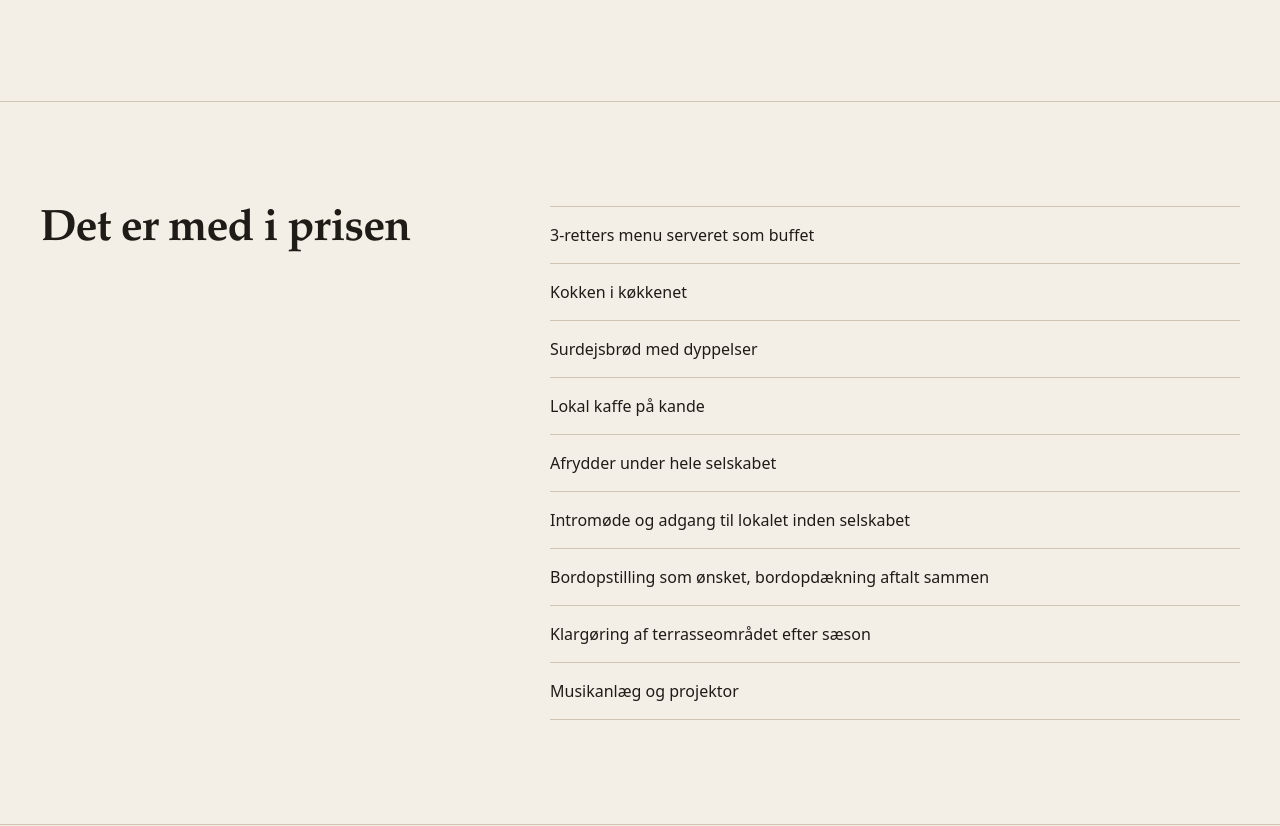
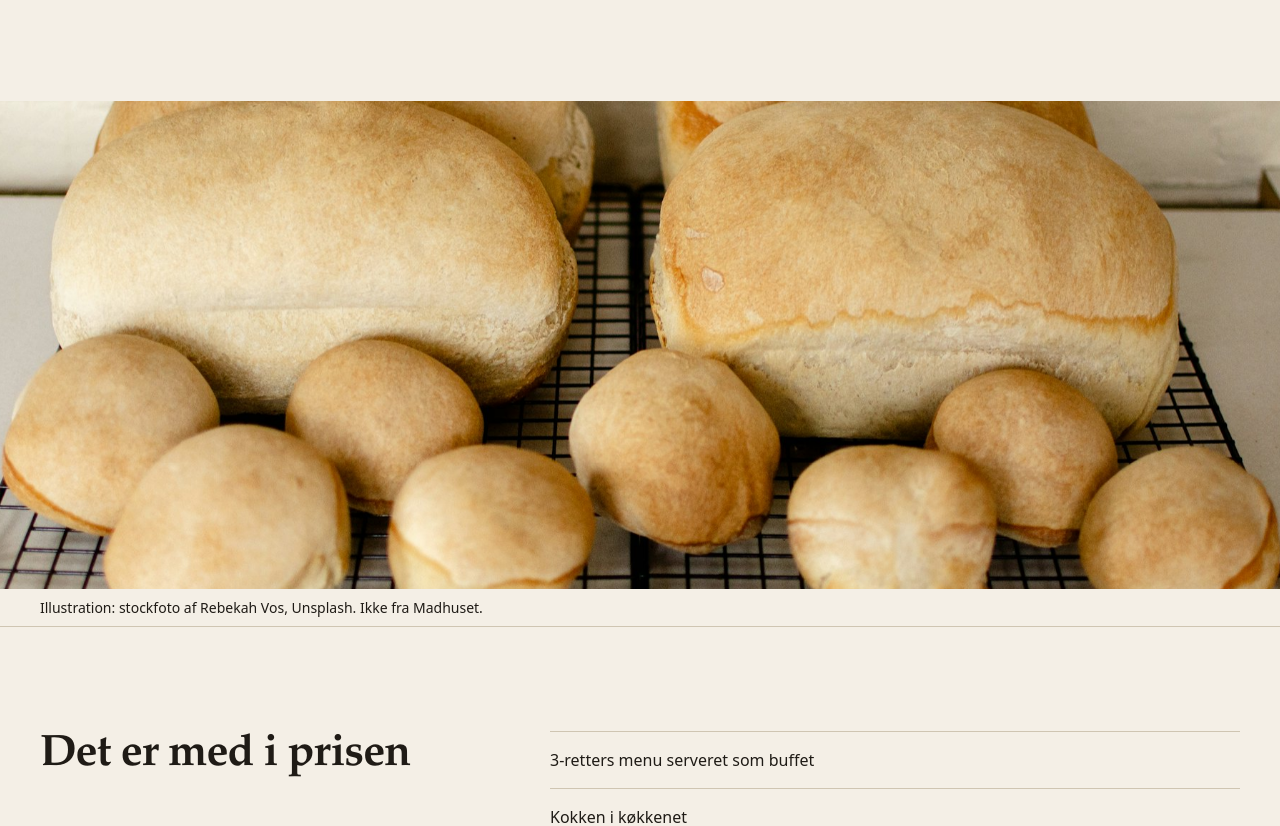
Before and after one commit to Ronron-HR/madhuset-demo, a plain HTML site: page index.html in a window 1280 px wide. Shown: the part 580-1406 px from the top of the page. Drawn offline with Linux system fonts and the light colour scheme.

Commit message:
Stockfoto (brød) med langsom zoom på forsiden, stille på menu
Co-Authored-By: Claude Sonnet 5.5 <noreply@anthropic.com>

```diff
--- a/css/site.css
+++ b/css/site.css
@@ -99,6 +99,15 @@ section + section { border-top: 1px solid var(--c-line); }
 .bleed { grid-column: 1 / -1; margin-inline: calc(var(--s-24) * -1); }
 .bleed .ph { aspect-ratio: auto; min-height: 280px; }
 
+/* Stockfoto (kun stemning) */
+.band { padding-block: 0; border-top: 0; }
+.photo { margin: 0; margin-inline: calc(var(--s-24) * -1); }
+.photo-frame { overflow: hidden; aspect-ratio: 4 / 3; background: var(--c-surface); }
+.photo-frame img { width: 100%; height: 100%; object-fit: cover; object-position: 50% 60%; }
+.photo figcaption { padding: var(--s-8) var(--s-24); }
+.drift { animation: drift 28s ease-in-out infinite alternate; transform-origin: 50% 60%; }
+@keyframes drift { from { transform: scale(1); } to { transform: scale(1.08); } }
+
 /* Beregner */
 .calc { display: grid; gap: var(--s-24); }
 .field { display: grid; gap: var(--s-8); }
@@ -145,6 +154,9 @@ footer p { max-width: none; margin-bottom: var(--s-8); }
   .includes h2 { grid-column: 1 / 5; }
   .includes .rows { grid-column: 6 / -1; }
   .bleed { margin-inline: calc(var(--s-40) * -1); }
+  .photo { margin-inline: calc(var(--s-40) * -1); }
+  .photo-frame { aspect-ratio: 21 / 8; }
+  .photo figcaption { padding-inline: var(--s-40); }
   .split h2 { grid-column: 1 / 5; }
   .split .body { grid-column: 6 / -1; }
   .ledger-wrap { grid-column: 3 / -1; }
--- a/index.html
+++ b/index.html
@@ -39,6 +39,15 @@
           <a class="link" href="tel:+4593408541">Ring 93 40 85 41</a>
         </div>
       </div>
+    </div>
+  </section>
+
+  <section class="band">
+    <div class="wrap">
+      <figure class="photo">
+        <div class="photo-frame"><img src="img/brod.jpg" width="1800" height="1192" alt="Brød og boller på afkølingsgitre foran en hvid murstensvæg" class="drift"></div>
+        <figcaption class="small">Illustration: stockfoto af Rebekah Vos, Unsplash. Ikke fra Madhuset.</figcaption>
+      </figure>
     </div>
   </section>
 
```
Also changed, not shown: menu.html (+9 -0 lines), img/brod.jpg (added), 1 other file.
